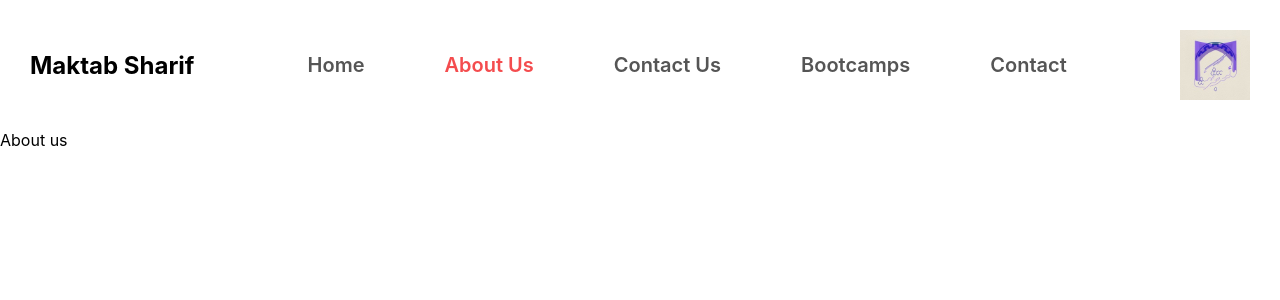
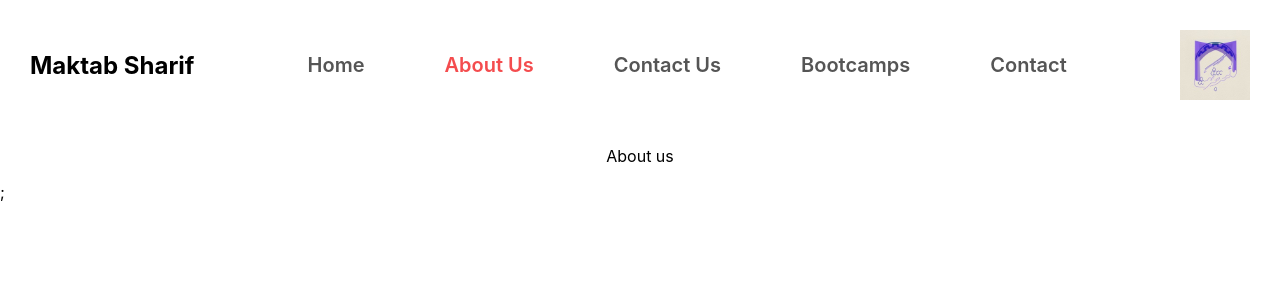
Before and after one commit to maryammoshtoofar/HW18-maktab76, a React (Create React App) app: page /about in a window 1280 px wide. Shown: the top 300 px of the page. Built offline with nearby package versions, Linux system fonts and the light colour scheme.

Commit message:
create router transition

```diff
--- a/package.json
+++ b/package.json
@@ -10,6 +10,7 @@
     "@types/node": "^16.11.47",
     "@types/react": "^18.0.15",
     "@types/react-dom": "^18.0.6",
+    "framer-motion": "^6.5.1",
     "react": "^18.2.0",
     "react-dom": "^18.2.0",
     "react-router-dom": "^6.3.0",
--- a/src/App.tsx
+++ b/src/App.tsx
@@ -1,16 +1,19 @@
 import "./App.css";
 import "./Components/Navbar";
-import { Routes, Route } from "react-router-dom";
+import { Routes, Route, useLocation } from "react-router-dom";
 import Layout from "./Components/Layout";
 import Home from "./Pages/Home";
 import About from "./Pages/About";
 import ContactUs from "./Pages/ContactUs";
 import BootCamps from "./Pages/BootCamps";
 import Contact from "./Pages/Contact";
+import { AnimatePresence } from "framer-motion";
 
-function App() {
+const App = () => {
+  const location = useLocation();
   return (
-    <Routes>
+    <AnimatePresence exitBeforeEnter>
+      <Routes key={location.pathname} location={location}>
         <Route element={<Layout />}>
           <Route path="/" element={<Home />} />
           <Route path="about" element={<About />} />
@@ -19,7 +22,8 @@ function App() {
           <Route path="contact" element={<Contact />} />
         </Route>
       </Routes>
+    </AnimatePresence>
   );
-}
+};
 
 export default App;
--- /dev/null
+++ b/src/Components/AnimatedTransitions/index.tsx
@@ -0,0 +1,23 @@
+import { motion } from "framer-motion";
+
+const animations = {
+  initial: { opacity: 0, y: 100 },
+  animate: { opacity: 1, y: 0 },
+  exit: { opacity: 0, y: 100 },
+};
+
+const AnimatedTransitions = (props: any) => {
+  return (
+    <motion.div
+      variants={animations}
+      initial="initial"
+      animate="animate"
+      exit="exit"
+      transition={{ duration: 0.5 }}
+    >
+      {props.children}
+    </motion.div>
+  );
+};
+
+export default AnimatedTransitions;
--- a/src/Components/Carousel/index.tsx
+++ b/src/Components/Carousel/index.tsx
@@ -1,7 +1,7 @@
 import { useState, useEffect } from "react";
 import { Image, Wrapper } from "./styled";
 
-function Carousel() {
+const Carousel = () => {
   const [currentSlide, setCurrentSlide] = useState(1);
 
   useEffect(() => {
@@ -30,6 +30,6 @@ function Carousel() {
       <Image className="slide" src="./images/3.png" alt="testing" />
     </Wrapper>
   );
-}
+};
 
 export default Carousel;
--- a/src/Components/Layout/index.tsx
+++ b/src/Components/Layout/index.tsx
@@ -1,13 +1,13 @@
 import { Outlet } from "react-router-dom";
 import Navbar from "../Navbar";
 
-function Layout() {
+const Layout = () => {
   return (
     <>
       <Navbar />
       <Outlet />
     </>
   );
-}
+};
 
 export default Layout;
--- a/src/Components/Navbar/index.tsx
+++ b/src/Components/Navbar/index.tsx
@@ -1,6 +1,6 @@
 import { Nav, Links, Logo, StyledLink } from "./styled";
 
-function Navbar() {
+const Navbar = () => {
   return (
     <>
       <Nav>
@@ -45,6 +45,6 @@ function Navbar() {
       </Nav>
     </>
   );
-}
+};
 
 export default Navbar;
--- a/src/Pages/About/index.tsx
+++ b/src/Pages/About/index.tsx
@@ -1,5 +1,15 @@
-function About() {
-  return <div>About us</div>;
-}
+import AnimatedTransitions from "../../Components/AnimatedTransitions";
+import { Container } from "./styled";
+
+const About = () => {
+  return (
+    <AnimatedTransitions>
+      <Container>
+        <p>About us</p>
+      </Container>
+      ;
+    </AnimatedTransitions>
+  );
+};
 
 export default About;
--- /dev/null
+++ b/src/Pages/About/styled.tsx
@@ -0,0 +1,6 @@
+import styled from "styled-components";
+
+export const Container = styled.div`
+  display: flex;
+  justify-content: center;
+`;
--- a/src/Pages/BootCamps/index.tsx
+++ b/src/Pages/BootCamps/index.tsx
@@ -1,5 +1,11 @@
-function BootCamps() {
-  return <div>BootCamps</div>;
-}
+import AnimatedTransitions from "../../Components/AnimatedTransitions";
+
+const BootCamps = () => {
+  return (
+    <AnimatedTransitions>
+      <div>BootCamps</div>
+    </AnimatedTransitions>
+  );
+};
 
 export default BootCamps;
--- a/src/Pages/Contact/index.tsx
+++ b/src/Pages/Contact/index.tsx
@@ -1,5 +1,11 @@
-function Contact() {
-  return <div>Contact</div>;
-}
+import AnimatedTransitions from "../../Components/AnimatedTransitions";
+
+const Contact = () => {
+  return (
+    <AnimatedTransitions>
+      <div>Contact</div>
+    </AnimatedTransitions>
+  );
+};
 
 export default Contact;
--- a/src/Pages/ContactUs/index.tsx
+++ b/src/Pages/ContactUs/index.tsx
@@ -1,5 +1,11 @@
-function ContactUs() {
-  return <div>Contact Us</div>;
-}
+import AnimatedTransitions from "../../Components/AnimatedTransitions";
+
+const ContactUs = () => {
+  return (
+    <AnimatedTransitions>
+      <div>Contact Us</div>
+    </AnimatedTransitions>
+  );
+};
 
 export default ContactUs;
--- a/src/Pages/Home/index.tsx
+++ b/src/Pages/Home/index.tsx
@@ -1,11 +1,14 @@
+import AnimatedTransitions from "../../Components/AnimatedTransitions";
 import Carousel from "../../Components/Carousel";
 
-function Home() {
+const Home = () => {
   return (
     <>
-      <Carousel />
+      <AnimatedTransitions>
+        <Carousel />
+      </AnimatedTransitions>
     </>
   );
-}
+};
 
 export default Home;
```
Also changed, not shown: 1 other file (tests, documents, lock files or other folders). Lines whose indentation alone changed are shown as unchanged.
